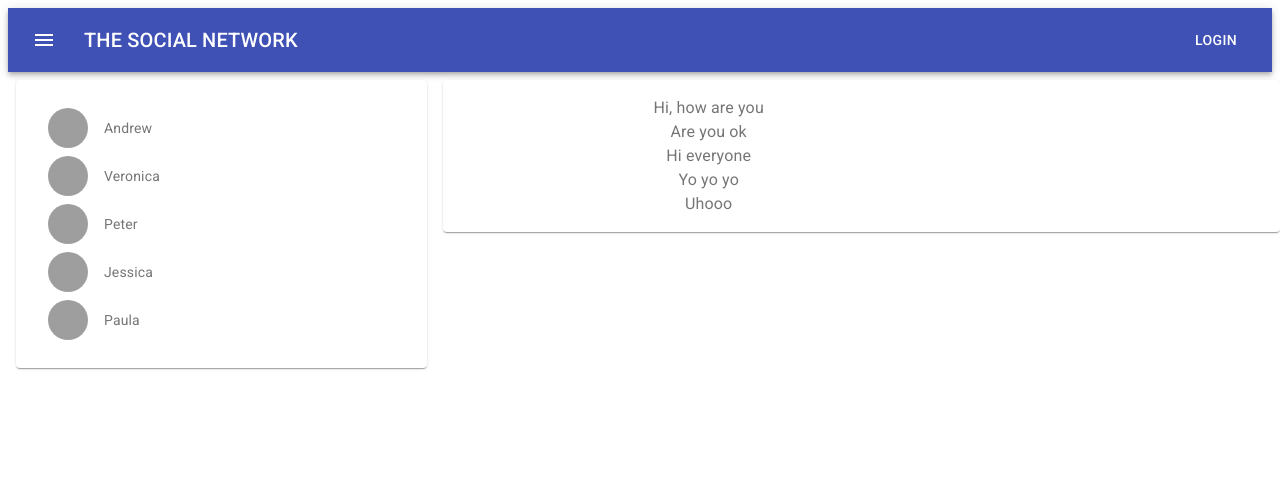
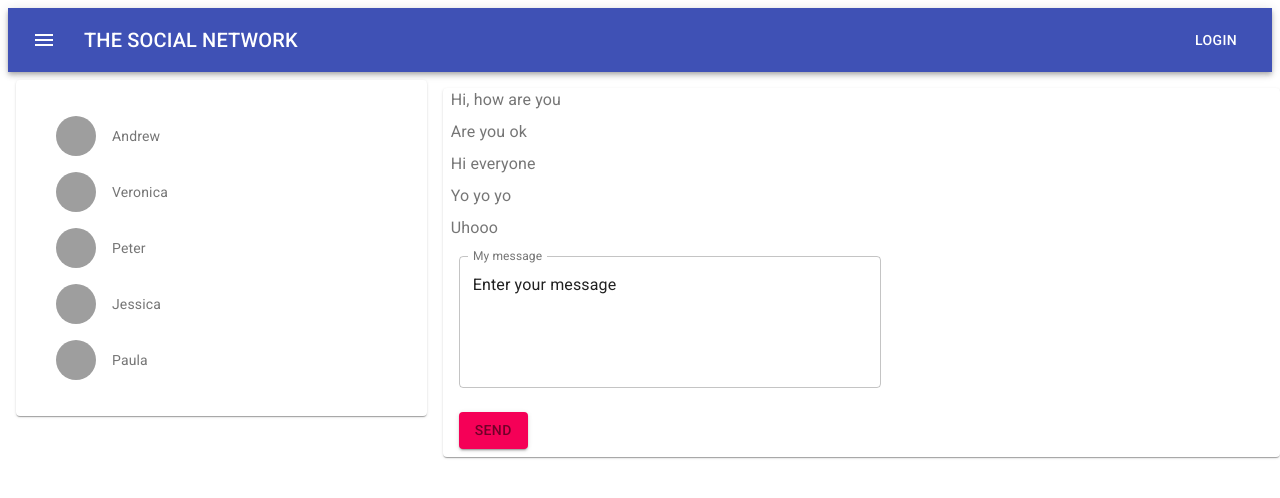
Before and after one commit to Volodymyrquo/the-social-network, a React (Create React App) app: page /dialogs in a window 1280 px wide. Shown: the top 498 px of the page. Built offline with nearby package versions, Linux system fonts and the light colour scheme; grey boxes are pictures that could not be loaded.

Commit message:
containers redux react-redux

```diff
--- a/package.json
+++ b/package.json
@@ -10,8 +10,10 @@
     "@testing-library/user-event": "^7.1.2",
     "react": "^16.13.1",
     "react-dom": "^16.13.1",
+    "react-redux": "^7.2.1",
     "react-router-dom": "^5.2.0",
-    "react-scripts": "3.4.3"
+    "react-scripts": "3.4.3",
+    "redux": "^4.0.5"
   },
   "scripts": {
     "start": "react-scripts start",
--- a/src/App.js
+++ b/src/App.js
@@ -2,12 +2,12 @@ import React from "react";
 import "./App.css";
 import Header from "./components/header/Header";
 import Profile from "./components/profile/Profile";
-import Dialogs from "./components/dialogs/Dialogs";
 import Settings from "./components/settings/Settings";
 import News from "./components/news/News";
 import Musik from "./components/musik/Musik";
 import Users from "./components/users/Users";
 import { Route } from "react-router-dom";
+import DialogsContainer from "./components/dialogs/DialogsContainer";
 
 function App(props) {
   return (
@@ -16,17 +16,11 @@ function App(props) {
 
       <Route
         path="/profile"
-        render={() => (
-          <Profile
-            profilePage={props.state.profilePage}
-            dispatch={props.dispatch}
-
-          />
-        )}
+        render={() => (<Profile   />)}
       />
       <Route
         path="/dialogs"
-        render={() => <Dialogs state={props.state.dialogsPage} />}
+        render={() => <DialogsContainer  />}
       />
       <Route path="/news" render={() => <News />} />
       <Route path="/musik" render={() => <Musik />} />
--- a/src/components/dialogs/Dialogs.jsx
+++ b/src/components/dialogs/Dialogs.jsx
@@ -5,10 +5,20 @@ import Grid from "@material-ui/core/Grid";
 import Typography from "@material-ui/core/Typography";
 import { List } from "@material-ui/core";
 import DialogItem from "./dialogItem/DialogItem";
+import TextField from "@material-ui/core/TextField";
+import Button from '@material-ui/core/Button';
 
 const useStyles = makeStyles((theme) => ({
   root: {
     flexGrow: 1,
+    "& .MuiTextField-root": {
+      margin: theme.spacing(1),
+      width: "33vw",
+    },
+    '& > *': {
+      margin: theme.spacing(1),
+      color: theme.palette.text.secondary,
+    },
   },
   paper: {
     padding: theme.spacing(2),
@@ -26,7 +36,7 @@ const Dialogs = (props) => {
 
 
 
-  const dialogsElements = props.state.dialogs.map(item => <DialogItem
+  const dialogsElements = props.dialogs.map(item => <DialogItem
       key={item.key}
       name={item.name}
       id={item.id}
@@ -34,10 +44,11 @@ const Dialogs = (props) => {
     />
   )
 
-const messagesElements = props.state.messages.map( item => <Typography key={item.id} className={classes.typography}>
+const messagesElements = props.messages.map( item => <Typography key={item.id} className={classes.typography}>
     {item.message}
   </Typography>
 )
+
   return (
     <div className={classes.root}>
       <Grid container spacing={2} style={{ margin: "auto" }}>
@@ -49,10 +60,33 @@ const messagesElements = props.state.messages.map( item => <Typography key={item
           </Paper>
         </Grid>
         <Grid item xs={12} sm={8}>
-          <Paper className={classes.paper}>
+          <Paper className={classes.root}>
             {messagesElements}
+
+
+       <form noValidate autoComplete="off" >
+         <TextField
+
+           id="my-message"
+           label="My message"
+          value={props.newMessageBody}
+           variant="outlined"
+           multiline
+           rows={5}
+           onChange={(event) => {props.onNewMessageChange(event.target.value)}}
+
+
+         />
+       </form>
+
+
+     <div className={classes.root}>
+     <Button  onClick={props.onSendMessageClick} variant="contained" color="secondary">
+        send
+      </Button>
+      </div>
           </Paper>
-        </Grid>
+                 </Grid>
       </Grid>
     </div>
   );
--- /dev/null
+++ b/src/components/dialogs/DialogsContainer.jsx
@@ -0,0 +1,28 @@
+import {sendMessageCreator, updateNewMessageBodyCreator} from '../../redux/dialogs-reducer'
+import Dialogs from "./Dialogs";
+import { connect } from "react-redux";
+
+
+
+
+const mapStateToProps = (state) => {
+ return {
+    newMessageBody: state.dialogsPage.newMessageBody,
+    messages: state.dialogsPage.messages,
+    dialogs: state.dialogsPage.dialogs
+  }
+
+}
+const mapDispatchToProps = (dispatch) => {
+ return {
+  onSendMessageClick: () => {dispatch(sendMessageCreator())},
+  onNewMessageChange: (body) => {
+    dispatch(updateNewMessageBodyCreator(body));
+    }
+  }
+}
+
+
+
+ const DialogsContainer = connect(mapStateToProps, mapDispatchToProps)(Dialogs);
+ export default DialogsContainer;
--- a/src/components/profile/Profile.jsx
+++ b/src/components/profile/Profile.jsx
@@ -5,8 +5,8 @@ import {
   Grid,
 } from "@material-ui/core";
 import { makeStyles } from "@material-ui/core/styles";
-import MyPosts from '../profile/myPosts/MyPosts';
 import ProfileInfo from './profileInfo/ProfileInfo'
+import MyPostsContainer from './myPosts/MyPostsContainer';
 
 const useStyles = makeStyles((theme) => ({
   root: {
@@ -54,11 +54,7 @@ const Profile = (props) => {
               <Grid item md={6}>
                 <div className={classes.mainFeaturesPostContent}>
                 <ProfileInfo />
-                <MyPosts
-                posts={props.profilePage.posts}
-                 newPostText={props.profilePage.newPostText}
-                 dispatch={props.dispatch}
-                 />
+                <MyPostsContainer  store={props.store}  />
 
                 </div>
               </Grid>
--- /dev/null
+++ b/src/components/profile/myPosts/MyPostsContainer.jsx
@@ -0,0 +1,28 @@
+import {
+  addPostActionCreator,
+  updateNewPostTextActionCreator,
+} from "../../../redux/profile-reducer";
+import MyPosts from "./MyPosts";
+import { connect } from "react-redux";
+
+const mapStateToProps = (state) => (
+  {
+    posts: state.profilePage.posts,
+    newPostText: state.profilePage.newPostText
+
+  }
+)
+
+const mapDispatchToProps = (dispatch) => (
+  {
+  addPost: () => {
+   dispatch(addPostActionCreator());
+  },
+  onPostChange: (text) => {
+    dispatch(updateNewPostTextActionCreator(text));
+  }
+    }
+)
+
+
+export default connect(mapStateToProps, mapDispatchToProps)(MyPosts);
--- a/src/index.js
+++ b/src/index.js
@@ -1,23 +1,21 @@
 import React from 'react';
 import * as serviceWorker from "./serviceWorker";
-import store from "./redux/store";
+import store from "./redux/redux-store";
 import ReactDOM from "react-dom";
 import App from "./App";
 import { BrowserRouter } from "react-router-dom";
+import { Provider } from 'react-redux';
 
 
-const rerenderEntireTree = (state) => {
     ReactDOM.render(
       <React.StrictMode>
         <BrowserRouter>
-          <App state={state} dispatch={store.dispatch.bind(store)} />
+        <Provider store={store}>
+        <App />
+        </Provider>
         </BrowserRouter>
       </React.StrictMode>,
       document.getElementById("root")
     );
-  }
-rerenderEntireTree(store.getState());
-
-store.subscribe(rerenderEntireTree);
 
 serviceWorker.unregister();
--- /dev/null
+++ b/src/redux/dialogs-reducer.js
@@ -0,0 +1,54 @@
+import { debounce } from "@material-ui/core";
+
+const SEND_MESSAGE = "SEND-MESSAGE";
+const UPDATE_NEW_MESSAGE_BODY = "UPDATE-NEW-MESSAGE-BODY";
+
+const initialState = {
+  dialogs: [
+    { id: 1, name: "Andrew", photo: 573722 },
+    { id: 2, name: "Veronica", photo: 793535 },
+    { id: 3, name: "Peter", photo: 201065 },
+    { id: 4, name: "Jessica", photo: 159213 },
+    { id: 5, name: "Paula", photo: 1252081 },
+  ],
+
+  messages: [
+    { id: 1, message: "Hi, how are you" },
+    { id: 2, message: "Are you ok" },
+    { id: 3, message: "Hi everyone" },
+    { id: 4, message: "Yo yo yo" },
+    { id: 5, message: "Uhooo" },
+  ],
+  newMessageBody: "Enter your message",
+};
+
+
+const dialodsReducer = (state = initialState, action) => {
+
+
+
+  switch (action.type) {
+    case UPDATE_NEW_MESSAGE_BODY:
+     return {
+      ...state,
+      newMessageBody: action.body
+     }
+    case SEND_MESSAGE:
+    return {
+      ...state,
+      newMessageBody: "",
+      messages: [...state.messages, { id: 6, message: state.newMessageBody } ]
+    }
+    default:
+      return state;
+  }
+};
+
+export const sendMessageCreator = () => ({ type: SEND_MESSAGE });
+
+export const updateNewMessageBodyCreator = (text) => ({
+  type: UPDATE_NEW_MESSAGE_BODY,
+  body: text,
+});
+
+export default dialodsReducer;
--- /dev/null
+++ b/src/redux/profile-reducer.js
@@ -0,0 +1,39 @@
+const UPDATE_NEW_POST_TEXT = "UPDATE-NEW-POST-TEXT";
+const ADD_POST = "ADD-POST";
+
+const initialState = {
+  posts: [
+    { id: 1, post: "Hi, how are you", likesCount: 10 },
+    { id: 2, post: "It's my first post", likesCount: 15 },
+    { id: 3, post: "O go go", likesCount: 20 },
+  ],
+  newPostText: "IT-kamasutra.com",
+};
+
+const profileReducer = (state = initialState, action) => {
+  switch (action.type) {
+    case ADD_POST:
+      const newPost = { id: 4, post: state.newPostText, likesCount: 0 };
+      return {
+        ...state,
+        newPostText: "",
+        posts: [...state.posts, newPost],
+      };
+    case UPDATE_NEW_POST_TEXT:
+      return {
+        ...state,
+        newPostText: action.newText,
+      };
+    default:
+      return state;
+  }
+};
+
+export const addPostActionCreator = () => ({ type: ADD_POST });
+
+export const updateNewPostTextActionCreator = (text) => ({
+  type: UPDATE_NEW_POST_TEXT,
+  newText: text,
+});
+
+export default profileReducer;
--- /dev/null
+++ b/src/redux/redux-store.js
@@ -0,0 +1,14 @@
+import {createStore, combineReducers} from 'redux';
+import profileReducer from './profile-reducer';
+import dialodsReducer from './dialogs-reducer';
+
+
+
+const reducers = combineReducers({
+    profilePage:profileReducer,
+    dialogsPage:dialodsReducer
+})
+
+const store = createStore(reducers);
+
+export default store;
--- a/src/redux/store.js
+++ b/src/redux/store.js
@@ -1,3 +1,6 @@
+import profileReducer from "./profile-reducer";
+import dialodsReducer from "./dialogs-reducer";
+
 
 const store = {
   _state:{
@@ -24,7 +27,8 @@ const store = {
       { id: 3, message: "Hi everyone" },
       { id: 4, message: "Yo yo yo" },
       { id: 5, message: "Uhooo" }
-    ]
+    ],
+    newMessageBody: "Enter your message"
   }},
   __callSubscriber() {
     console.log("State changed")
@@ -37,21 +41,14 @@ return this._state;
     this.__callSubscriber = observer;
   },
   dispatch(action) {
-if (action.type === 'ADD-POST') {
-  let newPost = { id: 4, post: this._state.profilePage.newPostText, likesCount: 0 };
-
-  this._state.profilePage.posts.push(newPost);
-  this._state.profilePage.newPostText = "";
-  this.__callSubscriber(this._state);
-
-} else if (action.type === 'UPDATE-NEW-POST-TEXT'){
-  this._state.profilePage.newPostText = action.newText;
-  this.__callSubscriber(this._state);
-
+this._state.profilePage = profileReducer(this._state.profilePage, action);
+this._state.dialogsPage = dialodsReducer(this._state.dialogsPage, action);
+this.__callSubscriber(this._state);
 }
 
-  }
-    };
+  };
+
+
 
 
 export default store;
```
Also changed, not shown: src/components/profile/myPosts/MyPosts.jsx (+8 -19 lines), 1 other file (tests, documents, lock files or other folders).
